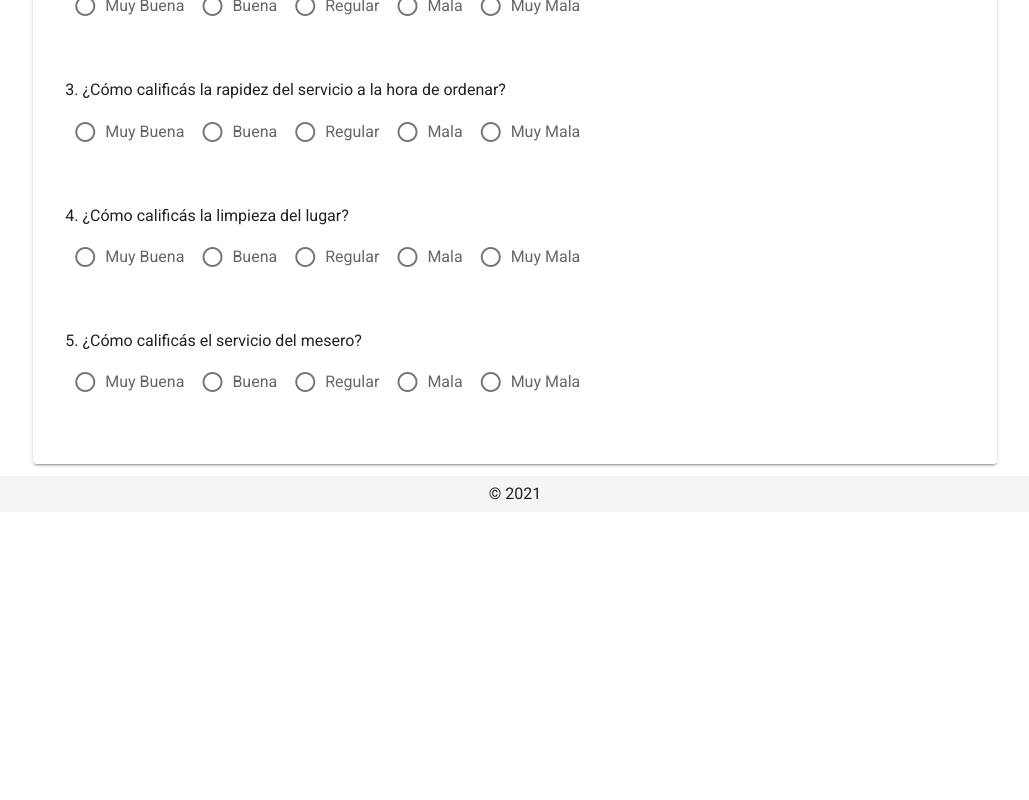
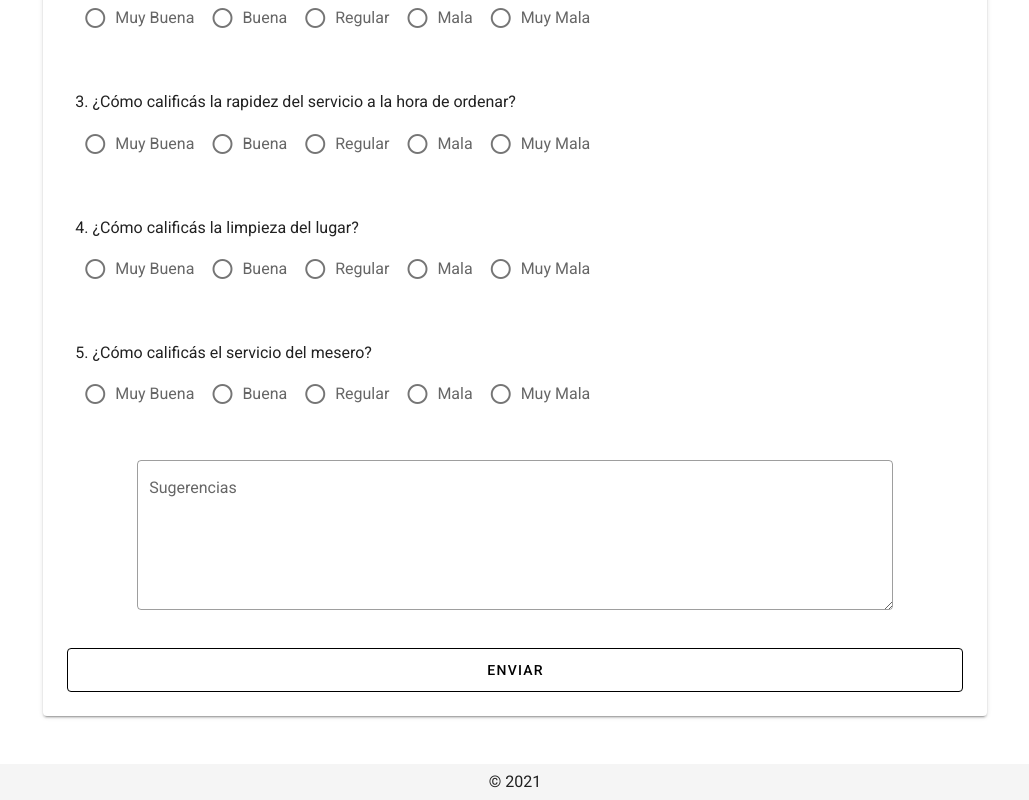
Before and after one commit to jocvegar/fitos, a Nuxt app: page /encuesta in a window 1280 px wide. Shown: the part 375-1175 px from the top of the page, without its empty margins (125-1154 px from the left). Before the commit the page ends 887 px from the top, so only its background shows below. Built offline with nearby package versions, Linux system fonts and the light colour scheme.

Commit message:
updates survey page

```diff
--- a/nuxt.config.js
+++ b/nuxt.config.js
@@ -41,7 +41,29 @@ export default {
   buildModules: [
     // https://go.nuxtjs.dev/vuetify
     "@nuxtjs/vuetify",
-    "@nuxtjs/google-fonts"
+    "@nuxtjs/google-fonts",
+    [
+      "@nuxtjs/firebase",
+      {
+        config: {
+          apiKey: process.env.APIKEY,
+          authDomain: process.env.AUTH_DOMAIN,
+          databaseURL: process.env.DB,
+          projectId: process.env.PROJECT_ID,
+          storageBucket: process.env.STORAGE_BUCKET,
+          messagingSenderId: process.env.SENDER_ID,
+          appId: process.env.APP_ID,
+          measurementId: process.env.MEASUREMENT_ID
+        },
+        services: {
+          firestore: {
+            enablePersistence: {
+              synchronizeTabs: true
+            }
+          }
+        }
+      }
+    ]
   ],
   googleFonts: {
     families: {
--- a/package.json
+++ b/package.json
@@ -11,8 +11,10 @@
   },
   "dependencies": {
     "@nuxtjs/axios": "^5.13.6",
+    "@nuxtjs/firebase": "^7.6.1",
     "@nuxtjs/pwa": "^3.3.5",
     "core-js": "^3.15.1",
+    "firebase": "^8.9.1",
     "nuxt": "^2.15.7",
     "vuetify": "^2.5.5"
   },
--- a/pages/encuesta.vue
+++ b/pages/encuesta.vue
@@ -1,6 +1,5 @@
 <template>
-  <div>
-    <client-only placeholder="Loading...">
+  <v-container>
     <v-row class="text-left">
       <v-col cols="12" md="10" offset-md="1">
         <v-card elevation="2">
@@ -9,7 +8,7 @@
           </v-card-title>
           <v-divider></v-divider>
           <v-card-text>
-              <v-form ref="form" lazy-validation>
+            <v-form ref="form" lazy-validation v-model="valid">
               <v-list-item>
                 <v-list-item-content>
                   <v-list-item-title class="my-5 text-wrap">
@@ -19,9 +18,10 @@
                       v-model="survey.calidad"
                       :row="$vuetify.breakpoint.mdAndUp"
                       class="px-2"
+                      :rules="[v => !!v || 'Selecciona una opción']"
                     >
                       <v-radio
-                          mandatory
+                        required
                         color="secondary"
                         v-for="option in options"
                         :key="option.id"
@@ -36,9 +36,10 @@
                       v-model="survey.presentacion"
                       :row="$vuetify.breakpoint.mdAndUp"
                       class="px-2"
+                      :rules="[v => !!v || 'Selecciona una opción']"
                     >
                       <v-radio
-                          mandatory
+                        required
                         color="secondary"
                         v-for="option in options"
                         :key="option.id"
@@ -54,9 +55,10 @@
                       v-model="survey.rapidez"
                       :row="$vuetify.breakpoint.mdAndUp"
                       class="px-2"
+                      :rules="[v => !!v || 'Selecciona una opción']"
                     >
                       <v-radio
-                          mandatory
+                        required
                         color="secondary"
                         v-for="option in options"
                         :key="option.id"
@@ -71,9 +73,10 @@
                       v-model="survey.limpieza"
                       :row="$vuetify.breakpoint.mdAndUp"
                       class="px-2"
+                      :rules="[v => !!v || 'Selecciona una opción']"
                     >
                       <v-radio
-                          mandatory
+                        required
                         color="secondary"
                         v-for="option in options"
                         :key="option.id"
@@ -88,9 +91,10 @@
                       v-model="survey.mesero"
                       :row="$vuetify.breakpoint.mdAndUp"
                       class="px-2"
+                      :rules="[v => !!v || 'Selecciona una opción']"
                     >
                       <v-radio
-                          mandatory
+                        required
                         color="secondary"
                         v-for="option in options"
                         :key="option.id"
@@ -101,25 +105,66 @@
                   </v-list-item-title>
                 </v-list-item-content>
               </v-list-item>
+              <v-row>
+                <v-col cols="12" md="10" offset-md="1">
+                  <v-textarea
+                    outlined
+                    name="input-7-4"
+                    label="Sugerencias"
+                    v-model="survey.sugerencia"
+                  ></v-textarea>
+                </v-col>
+              </v-row>
             </v-form>
+            <v-card-actions>
+              <v-btn
+                :disabled="!valid"
+                block
+                large
+                outlined
+                color="primary"
+                @click="validateAndSubmit()"
+              >
+                Enviar
+              </v-btn>
+            </v-card-actions>
           </v-card-text>
         </v-card>
+        <v-col cols="auto">
+          <v-dialog
+            v-model="dialog"
+            transition="dialog-top-transition"
+            max-width="600"
+          >
+            <v-card>
+              <v-toolbar dense color="secondary"></v-toolbar>
+              <v-card-text>
+                <div class="text-h2 px-6 py-10">¡Muchas gracias!</div>
+              </v-card-text>
+              <v-card-actions class="justify-end">
+                <v-btn color="primary" @click="dialog = false">Cerrar</v-btn>
+              </v-card-actions>
+            </v-card>
+          </v-dialog>
+        </v-col>
       </v-col>
     </v-row>
-    </client-only>
-  </div>
+  </v-container>
 </template>
 
 <script>
 export default {
   data() {
     return {
+      dialog: false,
+      valid: true,
       survey: {
         calidad: "",
         presentacion: "",
         rapidez: "",
         limpieza: "",
-        mesero: ""
+        mesero: "",
+        sugerencia: ""
       },
       options: [
         {
@@ -152,6 +197,28 @@ export default {
   },
   head() {
     titleTemplate: "%s | Encuesta";
+  },
+  methods: {
+    showMeShowMeShowMe() {
+      console.log(`survey`, this.survey);
+    },
+    async validateAndSubmit() {
+      if (this.$refs.form.validate()) {
+        const surveyRef = await this.$fire.firestore.collection("surveys");
+        this.survey.redeemed = false;
+        this.survey.code = `${(Math.random() + 1)
+          .toString(36)
+          .substring(8)}-${new Date().getTime()}`;
+        try {
+          surveyRef.add(this.survey);
+          this.dialog = true;
+          this.$refs.form.reset();
+        } catch (error) {
+          this.category = "";
+          console.log(`error`, error);
+        }
+      }
+    }
   }
   // Fitos2021!
 };
--- a/pages/index.vue
+++ b/pages/index.vue
@@ -2,6 +2,30 @@
   <v-row class="my-10">
     <v-col cols="12" justify="center" align="center">
       <FitoLogo />
+      {{ category }}
     </v-col>
   </v-row>
 </template>
+
+<script>
+export default {
+  data() {
+    return {
+      category: ""
+    };
+  },
+  async mounted() {
+    const menuRef = await this.$fire.firestore
+      .collection("menu")
+      .doc("2ucZMSlZVyyaMRbCYjNK");
+
+    try {
+      const doc = await menuRef.get();
+      this.category = doc.data().category;
+    } catch (error) {
+      this.category = "";
+      console.log(`error`, error);
+    }
+  }
+};
+</script>
```
Also changed, not shown: 1 other file (tests, documents, lock files or other folders). Lines whose indentation alone changed are shown as unchanged.
